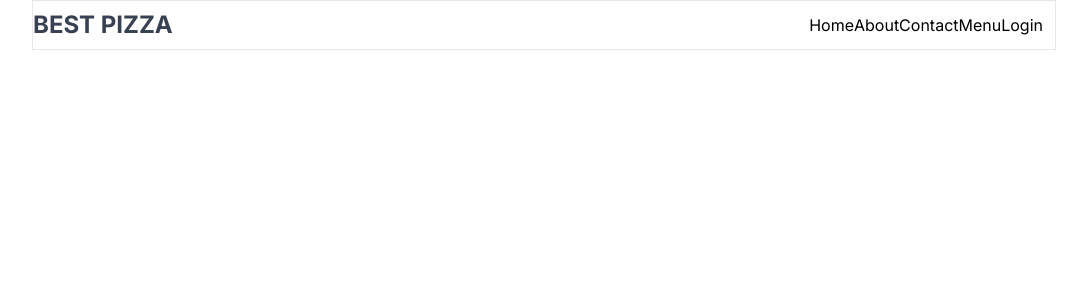
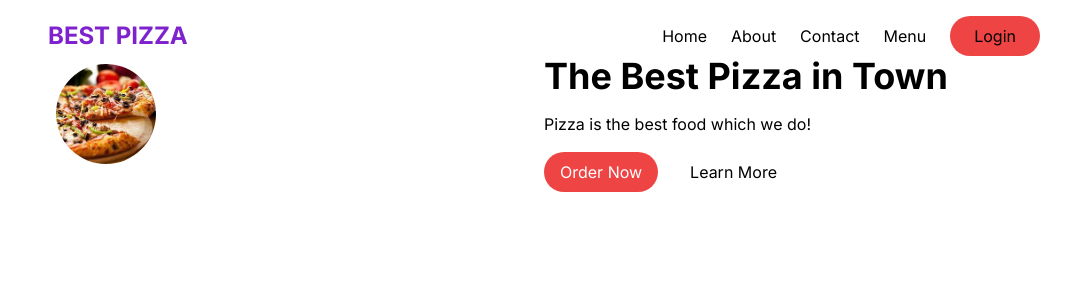
Before and after one commit to YunusEmreBEYAZ/food-order, a Next.js app: page / in a window 1280 px wide. Shown: the top 300 px of the page, without its empty margins (96-1183 px from the left). Built offline with nearby package versions, Linux system fonts and the light colour scheme.

Commit message:
working on Hero section

```diff
--- a/src/app/layout.js
+++ b/src/app/layout.js
@@ -12,7 +12,7 @@ export default function RootLayout({ children }) {
   return (
     <html lang="en">
       <body className={inter.className}>
-        <main className="max-w-5xl border mx-auto ">
+        <main className="max-w-5xl mx-auto p-4">
         {children}
         </main>
       </body>
--- a/src/app/page.js
+++ b/src/app/page.js
@@ -1,20 +1,13 @@
-import Image from "next/image";
-import Link from "next/link";
+
+import Header from "@/components/layout/Header";
+import Hero from "@/components/layout/Hero";
 
 export default function Home() {
   return (
     <>
-      <header className="flex items-center justify-between">
-        <a className="text-gray-700 font-bold text-2xl" href="/">BEST PIZZA</a>
-        <nav className="flex justify-between m-3 ml-3">
-            <Link href="/">Home</Link>
-            <Link href="/about">About</Link>
-            <Link href="/contact">Contact</Link>
-            <Link href="/menu">Menu</Link>
-            <Link href="/login">Login</Link>
-        </nav>
+    <Header />
+    <Hero />
 
-      </header>
 
 
     </>
--- /dev/null
+++ b/src/components/layout/Header.js
@@ -0,0 +1,17 @@
+import Link from "next/link";
+
+export default function Header() {
+    return (
+    <header className="flex items-center justify-between">
+        <a className="text-purple-700 font-bold text-2xl" href="/">BEST PIZZA</a>
+        <nav className="flex items-center gap-6 text-gray-600-bold ">
+            <Link href="/">Home</Link>
+            <Link href="/about">About</Link>
+            <Link href="/contact">Contact</Link>
+            <Link href="/menu">Menu</Link>
+            <Link href="/login" className="bg-red-500 rounded-full px-6 py-2">Login</Link>
+        </nav>
+
+      </header>
+      )
+}
--- /dev/null
+++ b/src/components/layout/Hero.js
@@ -0,0 +1,21 @@
+import Image from 'next/image';
+
+export default function Hero() {
+    return (
+
+        <section className="grid grid-cols-2">
+            <div className='relative rounded-full mx-2 my-2'>
+                <Image className='rounded-full' src={'/pizza1.jpg'} alt="Pizza" width={'100'} height={'100'} />
+            </div>
+            <div>
+                <h1 className="text-4xl font-bold">The Best Pizza in Town</h1>
+                <p className='mt-4 tex-gray-500'>Pizza is the best food which we do!</p>
+                <div>
+                    <button className='bg-red-500 text-white px-4 py-2 rounded-full mt-4'>Order Now</button>
+                    <button className='px-4 py-2 rounded-full mt-4 ml-4'>Learn More</button>
+                </div>
+            </div>
+
+        </section>
+    );
+    }
```
Also changed, not shown: public/pizza1.jpg (added).
